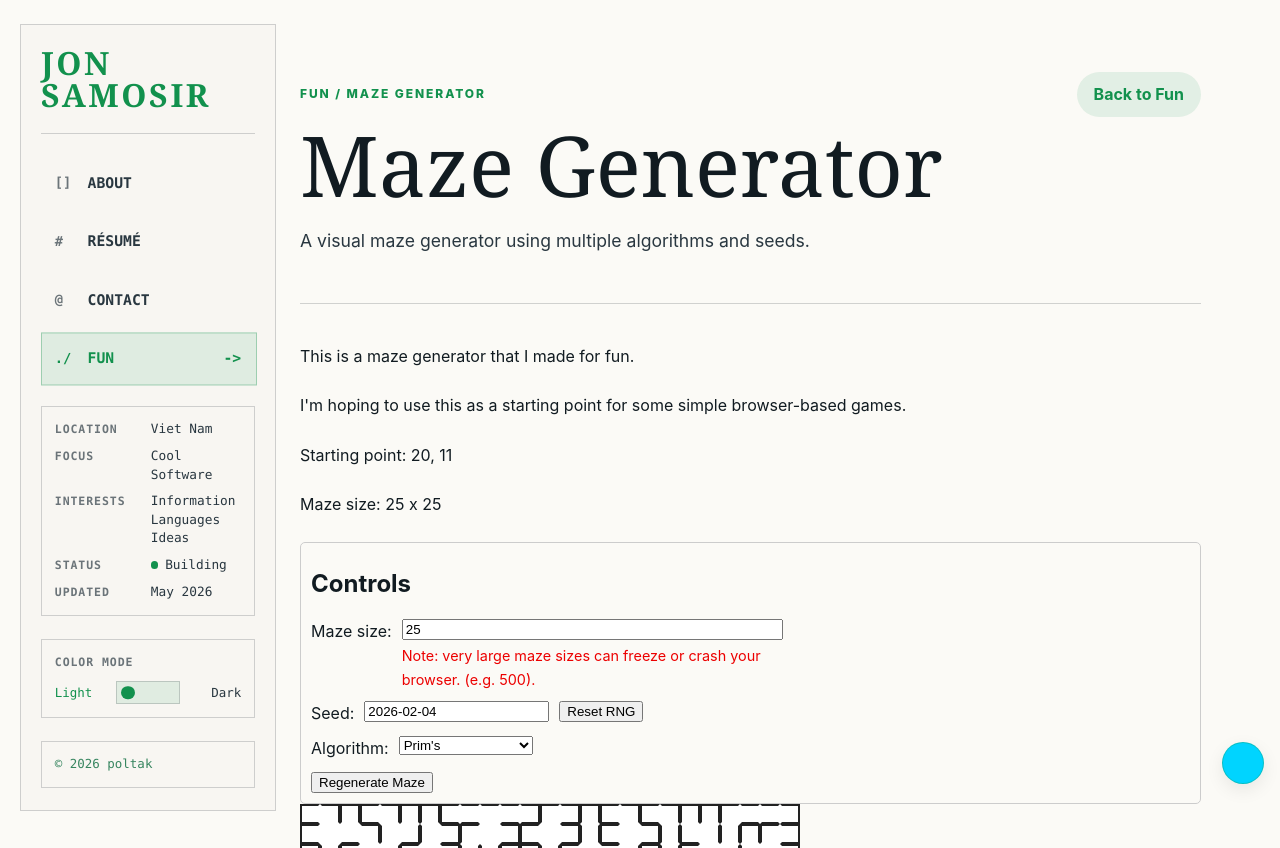
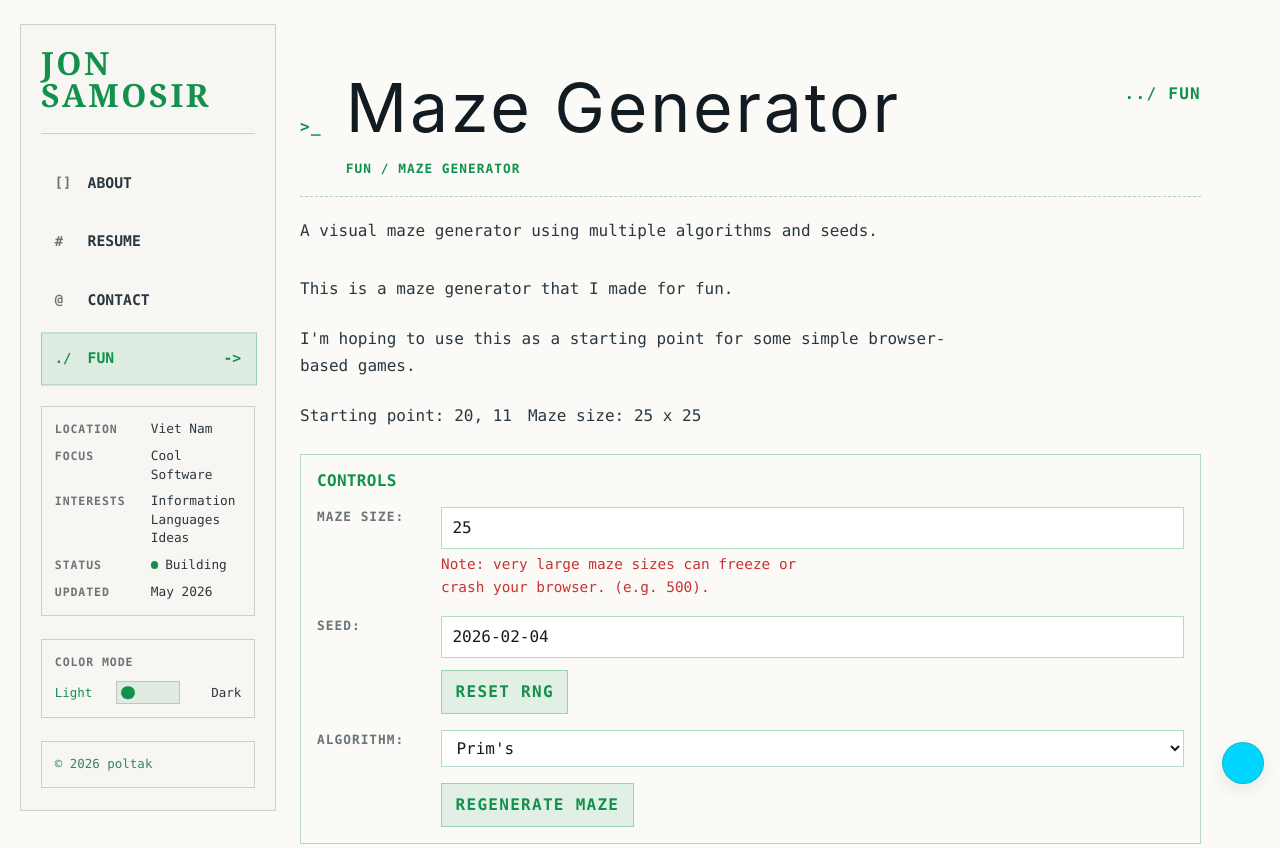
Before and after one commit to poltak/poltak.github.io, a SvelteKit app: page /fun/maze-generator in a window 1280 px wide. Shown: the top 848 px of the page. Built offline with nearby package versions, Linux system fonts and the light colour scheme.

Commit message:
Make fun pages follow style

```diff
--- a/src/routes/(app)/fun/(items)/+layout.svelte
+++ b/src/routes/(app)/fun/(items)/+layout.svelte
@@ -8,73 +8,224 @@
     const description = $derived(($page.data?.fun?.description ?? '') as string)
 </script>
 
-<section class="fun-hero">
+<section class="fun-item-hero">
     <div class="hero-text">
-        <p class="eyebrow">Fun / {title}</p>
+        <p class="terminal-prompt">&gt;_</p>
         <h1>{title}</h1>
-        {#if description}
-            <p class="lede">{description}</p>
-        {/if}
+        <p class="terminal-index">Fun / {title}</p>
     </div>
-    <a class="back-link" href="{base}/fun">Back to Fun</a>
+    <a class="back-link" href="{base}/fun">../ Fun</a>
 </section>
+
+{#if description}
+    <p class="lede">{description}</p>
+{/if}
 
 <div class="fun-body">
     {@render children?.()}
 </div>
 
 <style>
-    .fun-hero {
-        display: flex;
-        align-items: flex-start;
-        justify-content: space-between;
-        gap: 2rem;
-        margin-bottom: 2.5rem;
-        flex-wrap: wrap;
-        border-bottom: 1px solid var(--c-border-light);
-        padding-bottom: 1.5rem;
+    :global(.content-wrapper:has(.fun-item-hero)),
+    :global(.content-wrapper:has(.fun-item-hero) *) {
+        font-family: var(--font-mono);
+    }
+
+    .fun-item-hero {
+        display: grid;
+        grid-template-columns: 1fr auto;
+        align-items: start;
+        gap: 1.5rem;
+        margin-bottom: 1.25rem;
+        padding-bottom: 1rem;
+        border-bottom: 1px dashed var(--c-border-dashed);
     }
 
     .hero-text {
-        max-width: 650px;
+        display: grid;
+        grid-template-columns: auto 1fr;
+        align-items: baseline;
+        gap: 1rem 1.5rem;
+        min-width: 0;
     }
 
-    .eyebrow {
+    .terminal-prompt,
+    .terminal-index {
+        color: var(--c-primary);
+        font-weight: 800;
+        letter-spacing: 0.08em;
+        margin: 0;
         text-transform: uppercase;
-        letter-spacing: 0.16em;
-        font-size: 0.75rem;
-        font-weight: 800;
-        color: var(--c-accent);
-        margin-bottom: 0.5rem;
+    }
+
+    .fun-item-hero h1 {
+        color: var(--c-text);
+        font-family: var(--font-sans);
+        font-size: clamp(2.5rem, 6vw, 4.25rem);
+        font-weight: 400;
+        letter-spacing: 0.04em;
+        line-height: 1.05;
+        margin: 0;
+    }
+
+    .terminal-index {
+        grid-column: 2;
+        font-size: 0.8rem;
     }
 
     .lede {
-        font-size: 1.1rem;
         color: var(--c-text-light);
+        font-size: 1rem;
+        line-height: 1.7;
+        margin: 0 0 2rem;
+        max-width: 78ch;
     }
 
     .back-link {
         color: var(--c-primary);
         text-decoration: none;
-        font-weight: 750;
-        background: var(--c-primary-light);
-        padding: 0.55rem 1rem;
-        border-radius: var(--radius-full);
-        border: 1px solid transparent;
-        transition:
-            transform 0.2s ease,
-            box-shadow 0.2s ease,
-            border-color 0.2s ease;
+        font-weight: 800;
+        letter-spacing: 0.08em;
+        padding: 0.55rem 0;
+        text-transform: uppercase;
     }
 
     .back-link:hover {
-        transform: translateY(-2px);
-        box-shadow: var(--shadow-sm);
-        border-color: var(--c-border-light);
-        text-decoration: none;
+        color: var(--c-text);
+        text-decoration: underline;
+        text-underline-offset: 0.25rem;
     }
 
     .fun-body {
         margin-bottom: 2rem;
     }
+
+    :global(.fun-body p),
+    :global(.fun-body li) {
+        color: var(--c-text-light);
+        line-height: 1.65;
+    }
+
+    :global(.fun-body a) {
+        color: var(--c-primary);
+        font-weight: 700;
+    }
+
+    :global(.fun-body h1),
+    :global(.fun-body h2),
+    :global(.fun-body h3),
+    :global(.fun-body h4) {
+        color: var(--c-text);
+        font-family: var(--font-mono);
+        letter-spacing: 0.02em;
+    }
+
+    :global(.fun-body .card h2),
+    :global(.fun-body .viewer-header h2),
+    :global(.fun-body .terminal-panel h2),
+    :global(.fun-body .maze-controls h3) {
+        color: var(--c-primary);
+        font-size: 1.1rem;
+        font-weight: 800;
+        line-height: 1.25;
+        margin: 0 0 1rem;
+        text-transform: uppercase;
+    }
+
+    :global(.fun-body .card),
+    :global(.fun-body .upload-card),
+    :global(.fun-body .tip-card),
+    :global(.fun-body .book-card),
+    :global(.fun-body .reader-stage),
+    :global(.fun-body .reader-controls-container),
+    :global(.fun-body .extras-panel),
+    :global(.fun-body .action-card),
+    :global(.fun-body .viewer-item),
+    :global(.fun-body .modal-card) {
+        border-radius: 0 !important;
+        box-shadow: none !important;
+    }
+
+    :global(.fun-body button),
+    :global(.fun-body .file-input),
+    :global(.fun-body .chrome-store-link),
+    :global(.fun-body .back-link),
+    :global(.fun-body .actions a) {
+        border-radius: 0 !important;
+    }
+
+    :global(.fun-body .app-container) {
+        align-items: stretch;
+        font-family: var(--font-mono);
+        min-height: 0;
+        padding: 0;
+    }
+
+    :global(.fun-body .library-header) {
+        border-bottom: 1px dashed var(--c-border-dashed);
+        margin-bottom: 1.5rem;
+        padding-bottom: 1rem;
+        text-align: left !important;
+    }
+
+    :global(.fun-body .logo-circle) {
+        display: none !important;
+    }
+
+    :global(.fun-body .library-header h1) {
+        color: var(--c-primary);
+        font-family: var(--font-mono);
+        font-size: 1.35rem;
+        text-transform: uppercase;
+    }
+
+    :global(.fun-body .upload-card),
+    :global(.fun-body .tip-card),
+    :global(.fun-body .book-card),
+    :global(.fun-body .reader-stage),
+    :global(.fun-body .reader-controls-container),
+    :global(.fun-body .extras-panel),
+    :global(.fun-body .modal-card) {
+        background: transparent !important;
+        border: 1px solid var(--c-border) !important;
+    }
+
+    :global(.fun-body .file-input-wrapper),
+    :global(.fun-body .setting-group),
+    :global(.fun-body .toc-item),
+    :global(.fun-body .back-link),
+    :global(.fun-body .preset-btn),
+    :global(.fun-body .chapter-num),
+    :global(.fun-body .status-message) {
+        border-radius: 0 !important;
+    }
+
+    :global(.fun-body .control-btn),
+    :global(.fun-body .fs-btn),
+    :global(.fun-body .fs-toggle),
+    :global(.fun-body .delete-btn),
+    :global(.fun-body .book-badge),
+    :global(.fun-body .icon-danger) {
+        box-shadow: none !important;
+    }
+
+    :global(.fun-body .current-word),
+    :global(.fun-body .book-title) {
+        font-family: var(--font-mono);
+    }
+
+    @media (max-width: 768px) {
+        .fun-item-hero {
+            grid-template-columns: 1fr;
+        }
+
+        .hero-text {
+            grid-template-columns: 1fr;
+            gap: 0.5rem;
+        }
+
+        .terminal-index {
+            grid-column: 1;
+        }
+    }
 </style>
--- a/src/routes/(app)/fun/(items)/kindle-highlights-viewer/+page.svelte
+++ b/src/routes/(app)/fun/(items)/kindle-highlights-viewer/+page.svelte
@@ -331,11 +331,6 @@
     <title>Kindle Clippings Viewer</title>
 </svelte:head>
 
-<p class="note">
-    Upload your Kindle clippings and browse by book or author. Everything stays local in your
-    browser.
-</p>
-
 <section class="card viewer-card">
     <div class="viewer-header">
         <div>
@@ -541,24 +536,11 @@
 </section>
 
 <style>
-    :global(body) {
-        background: radial-gradient(circle at top, rgba(59, 130, 246, 0.08), transparent 45%),
-            var(--c-bg);
-    }
-
-    .note {
-        margin: 0 0 1.5rem 0;
-        color: var(--c-text-muted);
-        font-size: 0.95rem;
-    }
-
     .card {
-        background: var(--c-surface);
-        border-radius: var(--radius-lg);
+        background: transparent;
         border: 1px solid var(--c-border);
         padding: 1.75rem;
         margin-bottom: 1.5rem;
-        box-shadow: var(--shadow-sm);
         box-sizing: border-box;
     }
 
@@ -597,7 +579,6 @@
 
     .file-input {
         border: 1px dashed var(--c-border-dashed);
-        border-radius: var(--radius-md);
         padding: 0.75rem 1rem;
         cursor: pointer;
         display: flex;
@@ -641,7 +622,6 @@
         background: var(--c-danger-bg);
         border: 1px solid var(--c-danger-border);
         color: var(--c-danger);
-        border-radius: var(--radius-md);
     }
 
     .status {
@@ -653,7 +633,6 @@
     .ghost {
         border: 1px solid var(--c-border);
         background: transparent;
-        border-radius: var(--radius-full);
         padding: 0.45rem 1.1rem;
         cursor: pointer;
         font-weight: 600;
@@ -666,10 +645,6 @@
         display: flex;
         align-items: center;
         justify-content: center;
-    }
-
-    .upload-alt {
-        border-radius: var(--radius-md);
     }
 
     .ghost:hover {
@@ -698,9 +673,8 @@
         flex-direction: column;
         gap: 0.5rem;
         padding: 0.75rem 1rem;
-        border-radius: var(--radius-md);
         border: 1px solid var(--c-border);
-        background: var(--c-bg-subtle);
+        background: transparent;
     }
 
     .action-help {
@@ -755,14 +729,13 @@
     .clear-filter {
         position: absolute;
         right: 0.5rem;
-        border: none;
+        border: 1px solid var(--c-border-light);
         background: var(--c-bg-subtle);
         color: var(--c-text-light);
         font-size: 1rem;
         font-weight: 700;
         width: 1.6rem;
         height: 1.6rem;
-        border-radius: 999px;
         cursor: pointer;
         display: inline-flex;
         align-items: center;
@@ -782,7 +755,6 @@
 
     select,
     input[type='search'] {
-        border-radius: var(--radius-md);
         border: 1px solid var(--c-border);
         padding: 0.5rem 0.75rem;
         font-size: 0.95rem;
@@ -802,7 +774,6 @@
     .pager button {
         border: 1px solid var(--c-border);
         background: transparent;
-        border-radius: var(--radius-full);
         padding: 0.4rem 1rem;
         cursor: pointer;
         font-weight: 600;
@@ -824,9 +795,8 @@
 
     .viewer-item {
         padding: 1rem;
-        border-radius: var(--radius-md);
         border: 1px solid var(--c-border);
-        background: var(--c-bg-subtle);
+        background: transparent;
         width: 100%;
         box-sizing: border-box;
         overflow: hidden;
--- a/src/routes/(app)/fun/(items)/kindle-highlights/+page.svelte
+++ b/src/routes/(app)/fun/(items)/kindle-highlights/+page.svelte
@@ -234,11 +234,6 @@
 </section>
 
 <style>
-    :global(body) {
-        background: radial-gradient(circle at top, rgba(59, 130, 246, 0.08), transparent 45%),
-            var(--c-bg);
-    }
-
     .note {
         margin: 0 0 1.5rem 0;
         color: var(--c-text-muted);
@@ -256,12 +251,10 @@
     }
 
     .card {
-        background: var(--c-surface);
-        border-radius: var(--radius-lg);
+        background: transparent;
         border: 1px solid var(--c-border);
         padding: 1.75rem;
         margin-bottom: 1.5rem;
-        box-shadow: var(--shadow-sm);
     }
 
     .upload-panel {
@@ -272,7 +265,6 @@
 
     .file-input {
         border: 1px dashed var(--c-border-dashed);
-        border-radius: var(--radius-md);
         padding: 1rem;
         cursor: pointer;
         display: inline-flex;
@@ -311,7 +303,6 @@
         background: var(--c-danger-bg);
         border: 1px solid var(--c-danger-border);
         color: var(--c-danger);
-        border-radius: var(--radius-md);
     }
 
     .controls {
@@ -326,7 +317,7 @@
         display: inline-flex;
         gap: 0.5rem;
         background: var(--c-bg-subtle);
-        border-radius: var(--radius-full);
+        border: 1px solid var(--c-border-light);
         padding: 0.25rem;
     }
 
@@ -334,7 +325,6 @@
         border: none;
         background: transparent;
         padding: 0.4rem 1rem;
-        border-radius: var(--radius-full);
         font-weight: 600;
         font-size: 0.95rem;
         line-height: 1;
@@ -365,7 +355,6 @@
     .ghost {
         border: 1px solid var(--c-border);
         background: transparent;
-        border-radius: var(--radius-full);
         padding: 0.45rem 1.1rem;
         cursor: pointer;
         font-weight: 600;
@@ -419,16 +408,15 @@
 
     .actions button,
     .actions a {
-        border: none;
-        border-radius: var(--radius-full);
+        border: 1px solid var(--c-border);
         padding: 0.5rem 1.25rem;
         font-weight: 600;
         font-size: 0.95rem;
         line-height: 1;
         cursor: pointer;
         text-decoration: none;
-        background: var(--c-primary);
-        color: white;
+        background: var(--c-primary-light);
+        color: var(--c-primary);
         transition:
             transform 0.2s ease,
             box-shadow 0.2s ease;
@@ -440,7 +428,7 @@
     .actions button:hover,
     .actions a:hover {
         transform: translateY(-1px);
-        box-shadow: var(--shadow-md);
+        border-color: var(--c-primary);
     }
 
     .actions a.disabled {
@@ -463,7 +451,6 @@
         width: 95%;
         min-height: 260px;
         margin-top: 1rem;
-        border-radius: var(--radius-md);
         border: 1px solid var(--c-border);
         padding: 1rem;
         font-family: var(--font-mono);
--- a/src/routes/+layout.svelte
+++ b/src/routes/+layout.svelte
@@ -10,7 +10,7 @@
 
     const navItems = [
         { path: '/', glyph: '[]', label: 'About' },
-        { path: '/cv', glyph: '#', label: 'Résumé' },
+        { path: '/cv', glyph: '#', label: 'Resume' },
         { path: '/contact', glyph: '@', label: 'Contact' },
         { path: '/fun', glyph: './', label: 'Fun' },
     ]
--- a/src/routes/maze-generator/+page.svelte
+++ b/src/routes/maze-generator/+page.svelte
@@ -123,24 +123,21 @@
 
 <style>
     :root {
-        --maze-wall-color: #222;
-        --maze-cell-bg: #fff;
-        --maze-start-bg: #e11d48;
-        --maze-end-bg: #2563eb;
-    }
-
-    @media (prefers-color-scheme: dark) {
-        :root {
-            --maze-wall-color: #eee;
-            --maze-cell-bg: #18181b;
-            --maze-start-bg: #f87171;
-            --maze-end-bg: #60a5fa;
-        }
+        --maze-wall-color: var(--c-primary);
+        --maze-cell-bg: var(--c-bg-input);
+        --maze-start-bg: var(--c-danger);
+        --maze-end-bg: var(--c-accent);
     }
 
     .maze {
         display: flex;
         flex-direction: column-reverse;
+        max-width: 100%;
+        overflow: auto;
+        border: 1px solid var(--c-border);
+        background: var(--c-bg-subtle);
+        padding: 0.75rem;
+        box-sizing: content-box;
     }
 
     .row {
@@ -157,19 +154,66 @@
     }
 
     .maze-controls {
-        display: flex;
-        flex-direction: column;
-        gap: 10px;
-        border: 1px solid #ccc;
-        padding: 10px;
-        border-radius: 5px;
+        display: grid;
+        gap: 1rem;
+        border: 1px solid var(--c-border);
+        padding: 1rem;
+        margin: 1.5rem 0;
+        background: transparent;
+    }
+
+    .maze-controls h3 {
+        margin: 0;
+        color: var(--c-primary);
+        font-size: 1rem;
+        text-transform: uppercase;
     }
 
     .control {
-        display: flex;
-        flex-direction: row;
-        gap: 10px;
-        align-items: flex-start;
+        display: grid;
+        grid-template-columns: minmax(7rem, auto) minmax(0, 1fr);
+        gap: 0.75rem;
+        align-items: start;
+    }
+
+    .control label {
+        color: var(--c-text-muted);
+        font-size: 0.8rem;
+        font-weight: 800;
+        letter-spacing: 0.08em;
+        text-transform: uppercase;
+    }
+
+    input,
+    select {
+        width: 100%;
+        border: 1px solid var(--c-border);
+        background: var(--c-bg-input);
+        color: var(--c-text);
+        font: inherit;
+        padding: 0.45rem 0.65rem;
+        box-sizing: border-box;
+    }
+
+    button {
+        border: 1px solid var(--c-border);
+        background: var(--c-primary-light);
+        color: var(--c-primary);
+        cursor: pointer;
+        font: inherit;
+        font-weight: 800;
+        letter-spacing: 0.08em;
+        padding: 0.5rem 0.85rem;
+        text-transform: uppercase;
+    }
+
+    button:hover {
+        border-color: var(--c-primary);
+    }
+
+    .control > button {
+        grid-column: 2;
+        justify-self: start;
     }
 
     .maze-size-input {
@@ -181,7 +225,29 @@
     .maze-size-warning {
         margin: 0;
         font-size: 0.9rem;
-        color: #ec0000;
+        color: var(--c-danger);
         max-width: 42ch;
     }
+
+    .maze-info {
+        display: flex;
+        flex-wrap: wrap;
+        gap: 1rem;
+        margin: 1rem 0;
+        color: var(--c-text-muted);
+    }
+
+    .maze-info p {
+        margin: 0;
+    }
+
+    @media (max-width: 640px) {
+        .control {
+            grid-template-columns: 1fr;
+        }
+
+        .control > button {
+            grid-column: 1;
+        }
+    }
 </style>
```
Also changed, not shown: src/routes/(app)/cv/+page.md (+2 -2 lines), src/routes/(app)/fun/(items)/goblin-experience/+page.svelte (+9 -12 lines), src/routes/(app)/fun/+page.svelte (+4 -3 lines), src/routes/timestamp-goblin/+page.svelte (+39 -6 lines).
